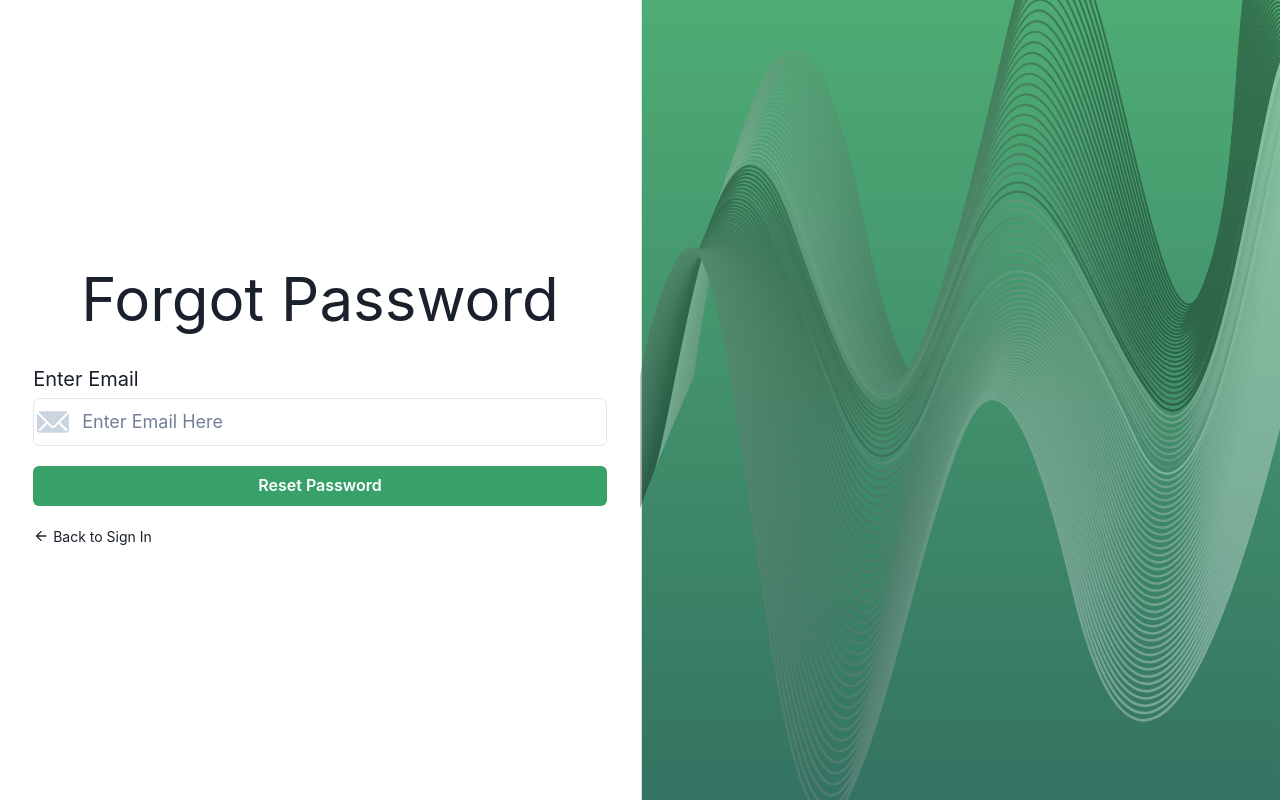
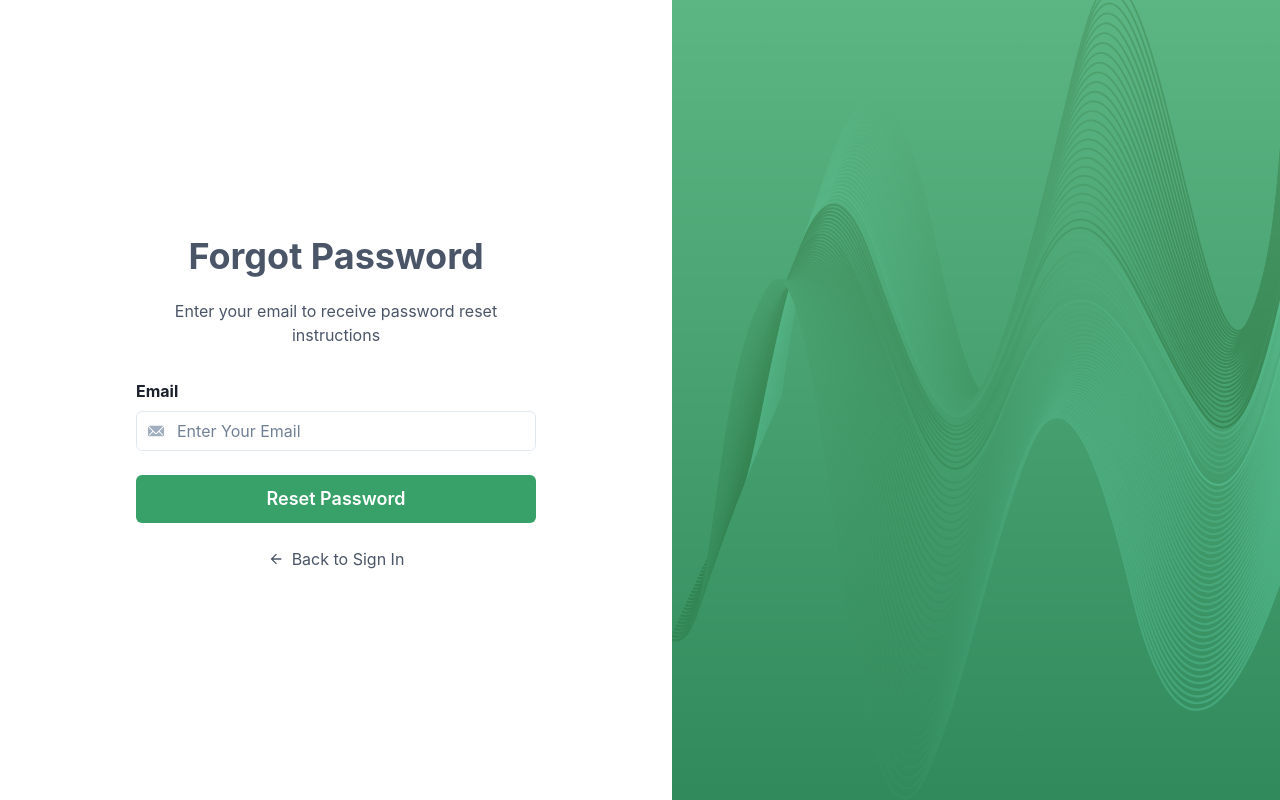
Before and after one commit to FinSimIQ/fin-sim-web-app, a React (Vite) app: page /forgot_password in a window 1280 px wide. Built offline with nearby package versions, Linux system fonts and the light colour scheme; a web font is replaced by a local one.

Commit message:
Fixed UI of forgot password

```diff
--- a/src/screens/ForgotPassword.jsx
+++ b/src/screens/ForgotPassword.jsx
@@ -1,70 +1,154 @@
+import React, { useState } from 'react';
+import { useNavigate } from 'react-router-dom';
 import {
-  Stack,
+  Flex,
+  Box,
   Input,
+  InputGroup,
   InputLeftElement,
-  InputGroup,
   Button,
-  ButtonGroup,
   Text,
-  Box,
-  Container,
-  Flex,
-  Image,
-} from "@chakra-ui/react";
-import { EmailIcon, ArrowBackIcon } from "@chakra-ui/icons";
-import { Link } from "react-router-dom";
+  Link,
+  FormControl,
+  FormLabel,
+  useToast
+} from '@chakra-ui/react';
+import { EmailIcon, ArrowBackIcon } from '@chakra-ui/icons';
+import wave from "../assets/wave.svg";
 
 const ForgotPassword = () => {
+  const [email, setEmail] = useState('');
+  const toast = useToast();
+  const navigate = useNavigate();
+
+  const handleResetPassword = async () => {
+    try {
+      const response = await fetch('http://localhost:5173/resetPassword', {
+        method: 'POST',
+        headers: {
+          'Content-Type': 'application/json',
+        },
+        body: JSON.stringify({ email }),
+      });
+
+      const data = await response.json();
+
+      if (response.ok) {
+        toast({
+          title: "Reset email sent!",
+          description: "Please check your email for password reset instructions.",
+          status: "success",
+          duration: 3000,
+          isClosable: true,
+        });
+
+        // Redirect to login page after toast notification
+        setTimeout(() => {
+          navigate('/login');
+        }, 3000);
+      } else {
+        toast({
+          title: "Error",
+          description: data.message || 'Failed to send reset email.',
+          status: "error",
+          duration: 3000,
+          isClosable: true,
+        });
+      }
+    } catch (error) {
+      console.error('Error sending reset email:', error);
+      toast({
+        title: "Error",
+        description: "Something went wrong, please try again later.",
+        status: "error",
+        duration: 3000,
+        isClosable: true,
+      });
+    }
+  };
+
   return (
-    <div>
-      <Flex height="100vh">
-        <Box width="50%" p={4} display="flex" alignItems="center">
-          <Container>
-            <Stack spacing={5}>
-              <Text fontSize="6xl" align="center">
+    <Flex h="100vh">
+      <Box flex="1" bg="white" p="8" display="flex" alignItems="center" justifyContent="center">
+        <Box w="100%" maxW="400px">
+          <Text fontSize="4xl" fontWeight="bold" textAlign="center" mb="4" color="gray.600">
             Forgot Password
           </Text>
-              <Stack spacing={1}>
-                <Text fontSize="xl">Enter Email</Text>
+          <Text textAlign="center" mb="8" color="gray.600">
+            Enter your email to receive password reset instructions
+          </Text>
+
+          <FormControl mb="6">
+            <FormLabel fontWeight="bold">Email</FormLabel>
             <InputGroup>
-                  <InputLeftElement
-                    pointerEvents="none"
-                    height="full"
-                    display="flex"
-                    alignItems="center"
-                    justifyItems="center"
+              <InputLeftElement pointerEvents="none">
+                <EmailIcon color="gray.400" />
+              </InputLeftElement>
+              <Input
+                type="email"
+                placeholder="Enter Your Email"
+                value={email}
+                onChange={(e) => setEmail(e.target.value)}
+              />
+            </InputGroup>
+          </FormControl>
+
+          <Button
+            colorScheme="green"
+            size="lg"
+            w="100%"
+            mb="6"
+            onClick={handleResetPassword}
           >
-                    <EmailIcon color="gray.300" boxSize="2rem" />
-                  </InputLeftElement>
-                  <Input placeholder="Enter Email Here" size="lg" />
-                </InputGroup>
-              </Stack>
-              <Button colorScheme="green">Reset Password</Button>
-              <Link to="/home">
-                <Box>
-                  <Stack
-                    direction="row"
-                    spacing={1}
-                    display="flex"
-                    alignItems="center"
+            Reset Password
+          </Button>
+
+          <Link
+            href="/login"
+            style={{ textDecoration: 'none' }}
           >
-                    <ArrowBackIcon />
-                    <Text fontSize="sm">Back to Sign In</Text>
-                  </Stack>
+            <Flex
+              align="center"
+              justify="center"
+              color="gray.600"
+              _hover={{ color: 'green.500' }}
+            >
+              <ArrowBackIcon mr="2" />
+              <Text>Back to Sign In</Text>
+            </Flex>
+          </Link>
         </Box>
-              </Link>
-            </Stack>
-          </Container>
       </Box>
+
+      {/* background */}
+      <Box position="relative" flex="1" display={{ base: 'none', md: 'block' }}>
         <Box
-          width="50%"
-          h="100%"
-          backgroundImage="url('images/password_reset_background.svg')"
-          backgroundSize="cover"
-          backgroundPosition="center"
-        ></Box>
+          position="absolute"
+          top="0"
+          left="0"
+          right="0"
+          bottom="0"
+          bgGradient="linear(to-t, green.900, green.100)"
+          zIndex="1"
+        />
+        <Box
+          position="absolute"
+          top="0"
+          left="0"
+          right="0"
+          bottom="0"
+          bgImage={`url(${wave})`}
+          bgSize="cover"
+          bgRepeat="no-repeat"
+          bgPosition="center"
+          zIndex="2"
+          bgColor="green.500"
+          backgroundBlendMode="overlay"
+          opacity="0.75"
+        />
+      </Box>
     </Flex>
-    </div>
   );
 };
+
 export default ForgotPassword;
```
Lines whose indentation alone changed are shown as unchanged.
